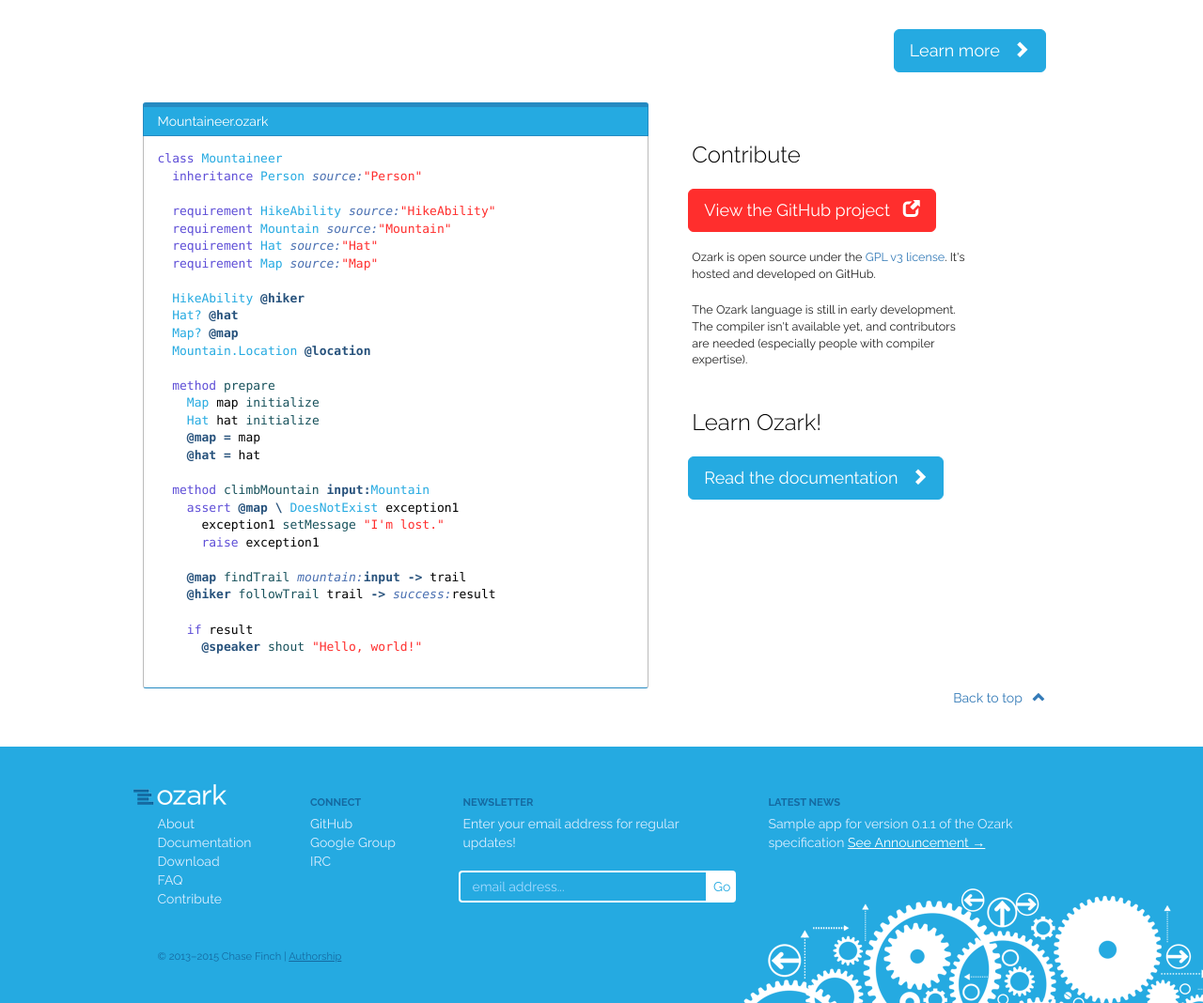
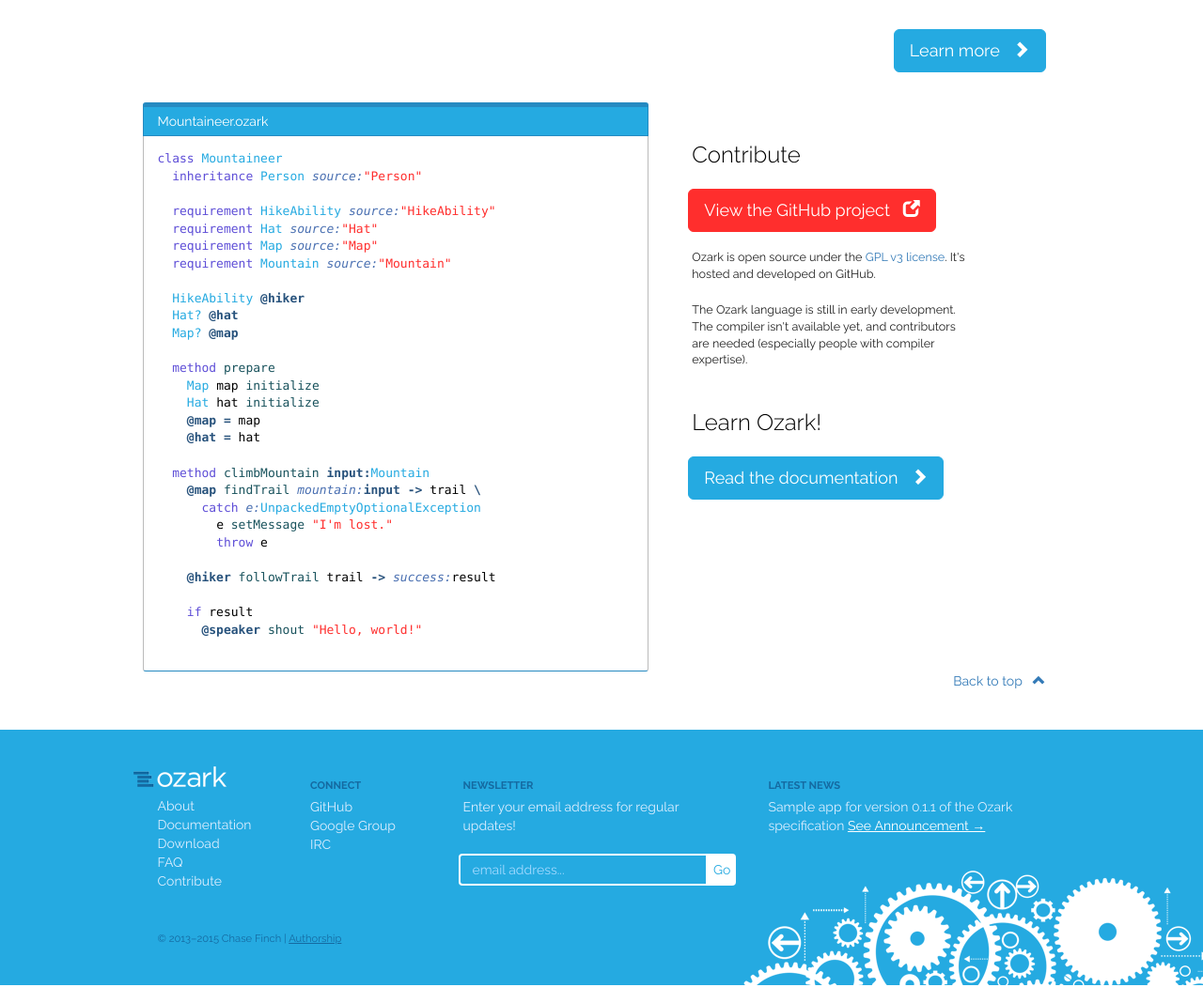
Before and after one commit to chasefinch/ozark-lang.github.io, a PHP site: page / in a window 1280 px wide. Shown: the part 890-1958 px from the top of the page at 94% size. Run offline with PHP 8.4, Linux system fonts and the light colour scheme; some libraries are stand-ins or nearby versions.

Commit message:
Got my stuff together.

```diff
--- a/index.php
+++ b/index.php
@@ -112,14 +112,13 @@
   <span class='declaration'>inheritance</span> <span class='class'>Person</span> <span class='argument'>source:</span><span class='literal'>"Person"</span>
 
   <span class='declaration'>requirement</span> <span class='class'>HikeAbility</span> <span class='argument'>source:</span><span class='literal'>"HikeAbility"</span>
-  <span class='declaration'>requirement</span> <span class='class'>Mountain</span> <span class='argument'>source:</span><span class='literal'>"Mountain"</span>
   <span class='declaration'>requirement</span> <span class='class'>Hat</span> <span class='argument'>source:</span><span class='literal'>"Hat"</span>
   <span class='declaration'>requirement</span> <span class='class'>Map</span> <span class='argument'>source:</span><span class='literal'>"Map"</span>
+  <span class='declaration'>requirement</span> <span class='class'>Mountain</span> <span class='argument'>source:</span><span class='literal'>"Mountain"</span>
 
   <span class='class'>HikeAbility</span> <span class='property'>@hiker</span>
   <span class='class'>Hat?</span> <span class='property'>@hat</span>
   <span class='class'>Map?</span> <span class='property'>@map</span>
-  <span class='class'>Mountain.Location</span> <span class='property'>@location</span>
 
   <span class='declaration'>method</span> <span class='method'>prepare</span>
     <span class='class'>Map</span> <span class='noun'>map</span> <span class='method'>initialize</span>
@@ -128,11 +127,11 @@
     <span class='property'>@hat</span> <span class='symbol'>=</span> <span class='noun'>hat</span>
 
   <span class='declaration'>method</span> <span class='method'>climbMountain</span> <span class='implicit'>input:</span><span class='class'>Mountain</span>
-    <span class='declaration'>assert</span> <span class='property'>@map</span> <span class='symbol'>\</span> <span class='class'>DoesNotExist</span> <span class='noun'>exception1</span>
-      <span class='noun'>exception1</span> <span class='method'>setMessage</span> <span class='literal'>"I'm lost."</span>
-      <span class='declaration'>raise</span> <span class='noun'>exception1</span>
+    <span class='property'>@map</span> <span class='method'>findTrail</span> <span class='argument'>mountain:</span><span class='implicit'>input</span> <span class='symbol'>-&gt;</span> <span class='noun'>trail</span> <span class='symbol'>\</span>
+      <span class='declaration'>catch <span class='argument'>e:</span><span class='class'>UnpackedEmptyOptionalException</span>
+        <span class='noun'>e</span> <span class='method'>setMessage</span> <span class='literal'>"I'm lost."</span>
+        <span class='declaration'>throw</span> <span class='noun'>e</span>
 
-    <span class='property'>@map</span> <span class='method'>findTrail</span> <span class='argument'>mountain:</span><span class='implicit'>input</span> <span class='symbol'>-&gt;</span> <span class='noun'>trail</span>
     <span class='property'>@hiker</span> <span class='method'>followTrail</span> <span class='noun'>trail</span> <span class='symbol'>-&gt;</span> <span class='argument'>success:</span><span class='noun'>result</span>
 
     <span class='declaration'>if</span> <span class='noun'>result</span>
```
